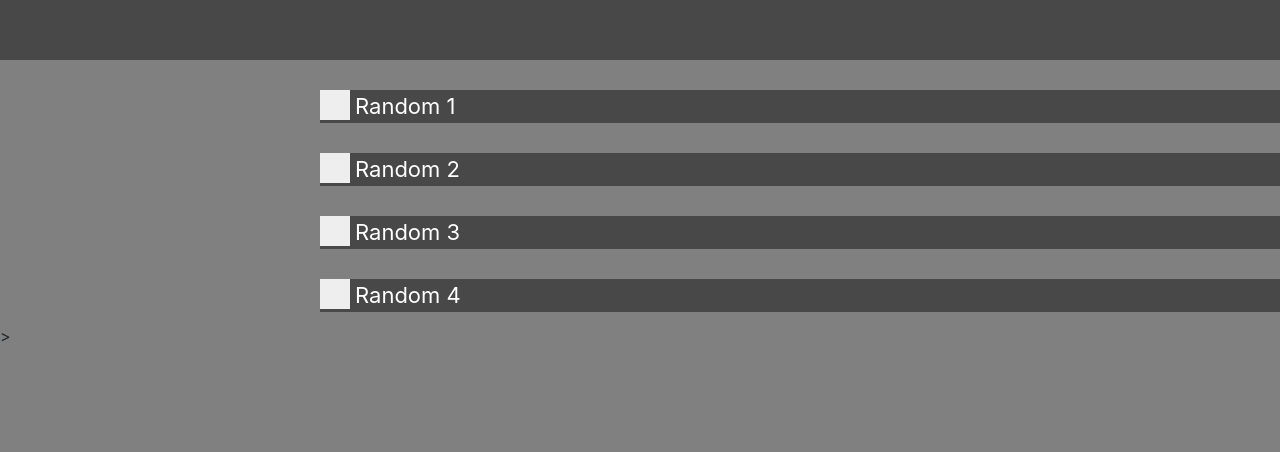
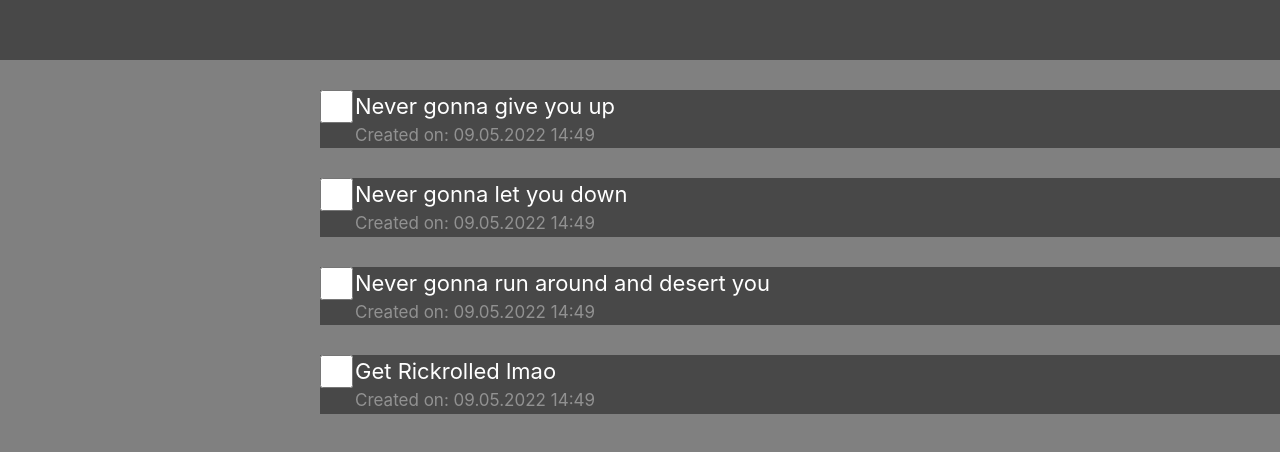
Before and after one commit to dpaljev/Praksa, a plain HTML site: page index.html in a window 1280 px wide. Shown: the part 118-570 px from the top of the page. Drawn offline with nearby package versions, Linux system fonts and the light colour scheme.

Commit message:
Almost done

```diff
--- a/index.html
+++ b/index.html
@@ -1,7 +1,9 @@
 <head>
-    <link rel="stylesheet" href="https://cdn.jsdelivr.net/npm/bootstrap@4.6.1/dist/css/bootstrap.min.css" integrity="sha384-zCbKRCUGaJDkqS1kPbPd7TveP5iyJE0EjAuZQTgFLD2ylzuqKfdKlfG/eSrtxUkn" crossorigin="anonymous">
+    <link rel="stylesheet" href="https://cdn.jsdelivr.net/npm/bootstrap@4.6.1/dist/css/bootstrap.min.css"
+        integrity="sha384-zCbKRCUGaJDkqS1kPbPd7TveP5iyJE0EjAuZQTgFLD2ylzuqKfdKlfG/eSrtxUkn" crossorigin="anonymous">
     <link rel="stylesheet" href="styles/main.css">
 </head>
+
 <body>
     <header>
         <nav>
@@ -9,40 +11,15 @@
             <span id="donebtn" class="pseudolink" onclick="">Done</span>
         </nav>
     </header>
-    <!--<div id="myDIV" class="header">
-        <h2>Your tasks</h2>
-        <input type="text" id="myInput" placeholder="Name...">
-        <span onclick="newElement()" class="addBtn">Add</span>
-    </div> -->
 
 
-    <label class="container"> Random 1
-        <input type="checkbox">
-        <span class="checkmark"></span>
-    </label>
+    <div id="checkBoxCont">
 
-    <label class="container"> Random 2
-        <input type="checkbox">
-        <span class="checkmark"></span>
-    </label>
-
-    <label class="container"> Random 3
-        <input type="checkbox">
-        <span class="checkmark"></span>
-    </label>
-
-    <label class="container"> Random 4
-        <input type="checkbox">
-        <span class="checkmark"></span>
-    </label>
-
-
-    <!-- <ul id="myUL">
-        <li>Random task 1</li>
-        <li>Random task 2</li>
-        <li>Random task 3</li>
-    </ul> -->
-    <script src="https://cdn.jsdelivr.net/npm/jquery@3.5.1/dist/jquery.slim.min.js" integrity="sha384-DfXdz2htPH0lsSSs5nCTpuj/zy4C+OGpamoFVy38MVBnE+IbbVYUew+OrCXaRkfj" crossorigin="anonymous"></script>
-    <script src="https://cdn.jsdelivr.net/npm/bootstrap@4.6.1/dist/js/bootstrap.bundle.min.js" integrity="sha384-fQybjgWLrvvRgtW6bFlB7jaZrFsaBXjsOMm/tB9LTS58ONXgqbR9W8oWht/amnpF" crossorigin="anonymous"></script>
+    <script src="https://cdn.jsdelivr.net/npm/jquery@3.5.1/dist/jquery.slim.min.js"
+        integrity="sha384-DfXdz2htPH0lsSSs5nCTpuj/zy4C+OGpamoFVy38MVBnE+IbbVYUew+OrCXaRkfj"
+        crossorigin="anonymous"></script>
+    <script src="https://cdn.jsdelivr.net/npm/bootstrap@4.6.1/dist/js/bootstrap.bundle.min.js"
+        integrity="sha384-fQybjgWLrvvRgtW6bFlB7jaZrFsaBXjsOMm/tB9LTS58ONXgqbR9W8oWht/amnpF"
+        crossorigin="anonymous"></script>
     <script src="scripts/main.js"></script>
-</body>>
+</body>
--- a/scripts/main.js
+++ b/scripts/main.js
@@ -1,83 +1,123 @@
+// Created at - prikazi u DD.MM.YYYY. HH:mm formatu -> npr. 24.05.2022. 15:04 -- DONE
+//Step1: make constructor work as it should --- DONE
+//step 2: make function that creates elements from constructors creations ---- DONE
+//step 3: make checked/unchecked checker... kek ---- DONE, FK YES
+//step 4 hide checked ---- DONE
+//step 5 home and done buttons need to be working
+
+
+
+//Vratiti done na constructora
+//Napraviti listu di su svi false
+//pri checku stavit da false postane true
+//home btn pokazuje done == false
+//done btn prikazune done == true
+
+
+
+
+
+//Time format
+
+function padTo2Digits(num) {
+  return num.toString().padStart(2, '0');
+}
+function formatDate(date) {
+  return [
+    padTo2Digits(date.getDate()),
+    padTo2Digits(date.getMonth() + 1),
+    date.getFullYear(),
+  ].join('.') +
+  ' ' +
+  [
+    padTo2Digits(date.getHours()),
+    padTo2Digits(date.getMinutes()),
+  ].join(':')
+}
+
+//Constructor
+
 class TodoItem {
-  constructor(id, description, createdAt) {
+  constructor(id, description, createdAt, done) {
     this.id = id;
     this.description = description;
     this.createdAt = createdAt;
+    this.done= done;
   }
 }
 
+//Giving constructor items to work with
 
-const items = [new TodoItem(1, "xyz", new Date())];
+let items = [
+  new TodoItem(1, "Never gonna give you up", formatDate(new Date()), false),
+  new TodoItem(2, "Never gonna let you down", formatDate(new Date()), false),
+  new TodoItem(3, "Never gonna run around and desert you", formatDate(new Date()), false),
+  new TodoItem(4, "Get Rickrolled lmao", formatDate(new Date()), false)
+];
+
+window.onload = function () {
+
+  //Creating elements in body
+
+  items.forEach(x => {
+    const element = document.createElement("div");
+    element.innerHTML = `
+        <div id=${x.id} class = container> ${x.description}
+          <br>
+          <span class="creation">Created on: ${x.createdAt}</span>
+          <input class="todo-item-checkbox" type="checkbox" />
+        </div>
+      `;
+    document.getElementById("checkBoxCont").append(element);
+  });
 
 
-items.forEach(x => {
-  const el = document.createElement("div");
-  el.innerText = `Stvoreno: ${x.createdAt}`;
-  document.checkbox.appendChild(el);
-});
+
+//Lista, do smthing with it
+
+  function generateList(done) {
+    if (done == true) {
+      const doneElem = items.filter(x => x.done == true)
+
+    } else {
+      const doneElem = items.filter(x => x.done == false)
+    }
+  }
 
 
-const done = document.getElementById("donebtn").addEventListener('click',)
+//Hiding checked items
 
 
-document.getElementById('donebtn').onclick = function() {
-  const checkboxes = document.getElementsByName('checkbox');
-  for (const checkbox of checkboxes)
-  {
-      if (checkbox.checked) {
-          document.body.append(checkbox.value + ' ');
+  [...document.getElementsByClassName("todo-item-checkbox")].forEach(todoCheckbox => {
+    todoCheckbox.addEventListener("change", function () {
+      if(todoCheckbox.checked){
+        todoCheckbox.parentElement.style.display = "none";
+        todoCheckbox.parentElement.className = "containerDone";
+      } else{
+        todoCheckbox.parentElement.style.display = "block";
+        todoCheckbox.parentElement.className = "container";
       }
-  }
-}
+    });
+  });
 
-// var myNodelist = document.getElementsByTagName("LI");
-// var i;
-// for (i = 0; i < myNodelist.length; i++) {
-//   var span = document.createElement("SPAN");
-//   var txt = document.createTextNode("\u00D7");
-//   span.className = "close";
-//   span.appendChild(txt);
-//   myNodelist[i].appendChild(span);
-// }
 
-// var close = document.getElementsByClassName("close");
-// var i;
-// for (i = 0; i < close.length; i++) {
-//   close[i].onclick = function() {
-//     var div = this.parentElement;
-//     div.style.display = "none";
-//   }
-// }
+//Done Button
 
-// var list = document.querySelector('ul');
-// list.addEventListener('click', function(ev) {
-//   if (ev.target.tagName === 'LI') {
-//     ev.target.classList.toggle('checked');
-//   }
-// }, false);
+  const doneButton = document.getElementById("donebtn");
 
-// function newElement() {
-//   var li = document.createElement("li");
-//   var inputValue = document.getElementById("myInput").value;
-//   var t = document.createTextNode(inputValue);
-//   li.appendChild(t);
-//   if (inputValue === '') {
-//     alert("You must write something!");
-//   } else {
-//     document.getElementById("myUL").appendChild(li);
-//   }
-//   document.getElementById("myInput").value = "";
+  doneButton.addEventListener('click', function () {
+    document.getElementsByClassName("containerDone").style.visibility = "block";
+    document.getElementsByClassName("container").style.visibility = "none";
 
-//   var span = document.createElement("SPAN");
-//   var txt = document.createTextNode("\u00D7");
-//   span.className = "close";
-//   span.appendChild(txt);
-//   li.appendChild(span);
+  });
 
-//   for (i = 0; i < close.length; i++) {
-//     close[i].onclick = function() {
-//       var div = this.parentElement;
-//       div.style.display = "none";
-//     }
-//   }
-// }
+//Home Button
+
+  const homeButton = document.getElementById("homebtn")
+
+  homeButton.addEventListener('click', function() {
+    document.getElementsByClassName("containerDone").style.visibility = "block";
+    document.getElementsByClassName("container").style.visibility = "none";
+
+    })
+};
--- a/styles/main.css
+++ b/styles/main.css
@@ -1,26 +1,44 @@
 body {
   background-color: gray;
 }
-header{
+
+header {
   padding: 70px 16px;
-    background: #484848 ;
-    position: sticky; top: 0;
+  background: #484848;
+  position: sticky;
+  top: 0;
   text-align: center;
   word-spacing: 30px;
 }
+
 .pseudolink {
   font-size: 25px;
   color: black;
   padding: 12px;
   background: gray;
-   cursor:pointer;
+  cursor: pointer;
 }
 
 .container {
   margin-top: 30px;
   background: #484848;
   color: white;
-    display: block;
+  position: relative;
+  padding-left: 35px;
+  margin-bottom: 12px;
+  cursor: pointer;
+  font-size: 22px;
+  -webkit-user-select: none;
+  -moz-user-select: none;
+  -ms-user-select: none;
+  user-select: none;
+  margin-left: 25%;
+  margin-right: 25%;
+}
+.containerDone {
+  margin-top: 30px;
+  background: #484848;
+  color: white;
   position: relative;
   padding-left: 35px;
   margin-bottom: 12px;
@@ -34,146 +52,26 @@ header{
   margin-right: 25%;
 }
 
-  /* Hide the browser's default checkbox */
 .container input {
-    position: absolute;
-    opacity: 0;
   cursor: pointer;
-    height: 0;
-    width: 0;
-  }
-
-  /* Create a custom checkbox */
-  .checkmark {
   position: absolute;
   top: 0;
   left: 0;
-    height: 30px;
-    width: 30px;
-    background-color: #eee;
+  height: 33px;
+  width: 33px;
 }
 
-  /* On mouse-over, add a grey background color */
-  .container:hover input ~ .checkmark {
-    background-color: #ccc;
-  }
-
-  /* When the checkbox is checked, add a blue background */
-  .container input:checked ~ .checkmark {
-    background-color: #2196F3;
-  }
-
-  /* Create the checkmark/indicator (hidden when not checked) */
-  .checkmark:after {
-    content: "";
+.containerDone input {
+  cursor: pointer;
   position: absolute;
-    display: none;
-  }
-
-  /* Show the checkmark when checked */
-  .container input:checked ~ .checkmark:after {
-    display: block;
-  }
-
-  /* Style the checkmark/indicator */
-  .container .checkmark:after {
-    left: 9px;
-    top: 5px;
-    width: 5px;
-    height: 10px;
-    border: solid white;
-    border-width: 0 3px 3px 0;
-    -webkit-transform: rotate(45deg);
-    -ms-transform: rotate(45deg);
-    transform: rotate(45deg);
+  top: 0;
+  left: 0;
+  height: 33px;
+  width: 33px;
 }
 
 
-   /* ul {
-    margin: 0;
-    padding: 0;
+.creation {
+  font-size: 17;
+  opacity: 40%;
 }
-
-  ul li {
-    cursor: pointer;
-    position: relative;
-    padding: 12px 8px 12px 40px;
-    background: darkgray;
-    font-size: 18px;
-    transition: 0.2s;
-
-    -webkit-user-select: none;
-    -moz-user-select: none;
-    -ms-user-select: none;
-    user-select: none;
-  }
-
-  ul li:hover {
-    background: gray;
-  }
-
-
-  ul li.checked {
-    background: #888;
-    color: white;
-  }
-
-
-  ul li.checked::before {
-    content: '';
-    position: absolute;
-    border-color: darkgray;
-    border-style: solid;
-    border-width: 0 2px 2px 0;
-    top: 10px;
-    left: 16px;
-    transform: rotate(45deg);
-    height: 15px;
-    width: 7px;
-  }
-
-
-.close {
-  position: absolute;
-  right: 0;
-  top: 0;
-  padding: 12px 16px 12px 16px;
-  background: #484848;
-  color: Gray;
-}
-
-
-.header:after {
-  content: "";
-  display: table;
-  clear: both;
-}
-
-input {
-  margin: 0;
-  border: none;
-  border-radius: 0;
-  width: 75%;
-  padding: 10px;
-  float: left;
-  font-size: 16px;
-  background: #484848;
-  color: darkgray;
-}
-
-.addBtn {
-  padding: 10px;
-  width: 25%;
-  background: darkgray;
-  color: #555;
-  float: left;
-  text-align: center;
-  font-size: 16px;
-  cursor: pointer;
-  transition: 0.3s;
-  border-radius: 0;
-}
-
-.addBtn:hover {
-  background-color: #bbb;
-} */
```
Lines whose indentation alone changed are shown as unchanged.
